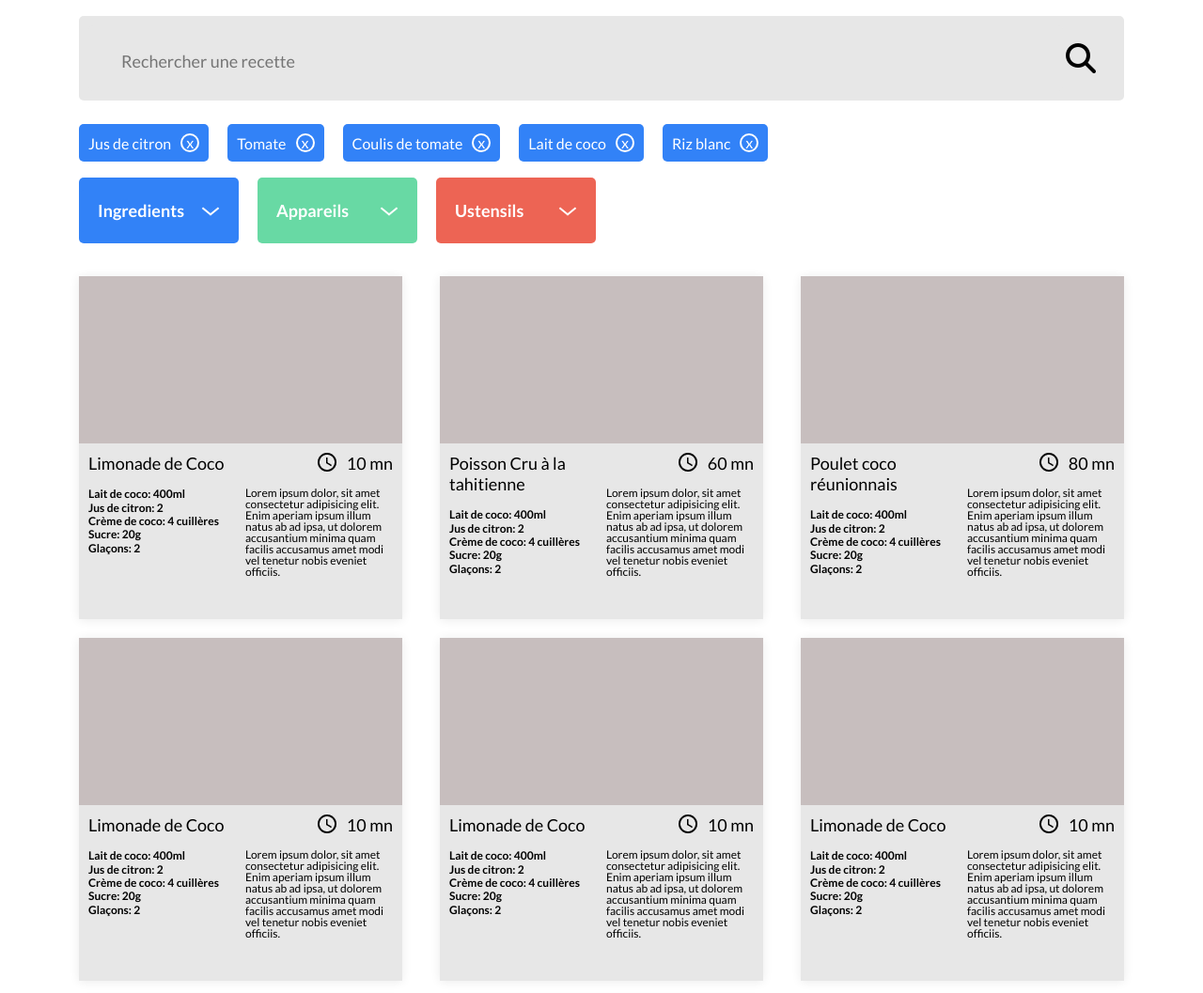
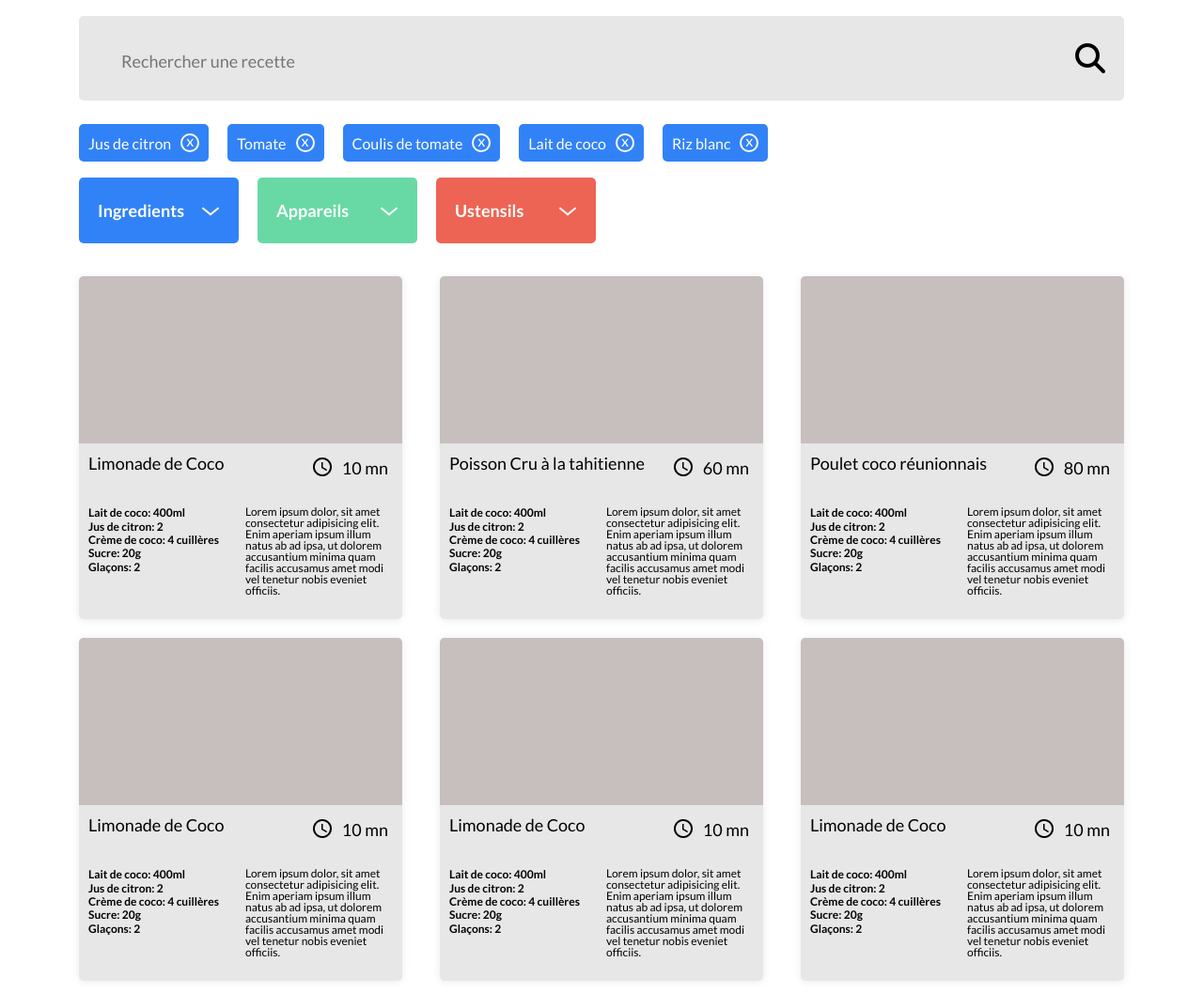
Before and after one commit to Lulu-Soso/P7_algorithme_de_recherche, a website with bundled scripts: page index.html in a window 1280 px wide. Shown: the part 141-1198 px from the top of the page at 94% size. Built offline with nearby package versions, Linux system fonts and the light colour scheme.

Commit message:
add bloc title of cards

```diff
--- a/CSS/cards-container.css
+++ b/CSS/cards-container.css
@@ -28,12 +28,43 @@
   background-color: #c7bebe;
 }
 
+.card {
+  border-radius: 5px;
+  background: #E7E7E7;
+}
+
+.div-img {
+  border-radius: 5px 5px 0 0;
+}
+
 .card-content {
     display: flex;
     padding: 5px 5px;
-    background: #E7E7E7;
-    height: 187px;
+}
 
+.card-title {
+  display: flex;
+  flex-direction: row;
+  justify-content: space-between;
+  padding: 10px;
+}
+
+.card-title h2 {
+  font-size: 18px;
+  font-weight: 400;
+}
+
+.card-title .time img {
+  position: absolute;
+  right: 65px;
+}
+
+.card-title .time h2 {
+  font-size: 18px;
+  font-weight: 400;
+  float: right;
+  margin-left: 5px;
+  display: block;
 }
 
 .left-content {
@@ -54,22 +85,10 @@
     flex-direction: column;
 }
 
-.right-content .time {
+.time {
+  display: flex;
     position: relative;
     padding: 5px;
-}
-
-.right-content .time img {
-    position: absolute;
-    right: 65px;
-}
-
-.right-content .time h2 {
-    font-size: 18px;
-    font-weight: 400;
-    float: right;
-    margin-left: 5px;
-    display: block;
 }
 
 .text-content-left {
--- a/CSS/dropdown-items.css
+++ b/CSS/dropdown-items.css
@@ -12,6 +12,7 @@
 .items-bar ul {
   list-style-type: none;
   display: flex;
+  align-items: center;
 }
 
 .items-bar li {
@@ -39,7 +40,7 @@
 
 .items-bar p span {
     color: white;
-    transform: translateY(-7%);
+    transform: translateY(-14%);
   }
 
 /*********** dropdown-bar ***********/
@@ -85,6 +86,7 @@
   border-radius: 5px;
   width: 170px;
 }
+
 /****************************/
 .dropdown.active .dropdown-ingredients {
   width: 667px;
--- a/CSS/header.css
+++ b/CSS/header.css
@@ -48,6 +48,6 @@
 .search-banner span {
   position: absolute;
   font-size: 32px;
-  right: 30px;
+  right: 20px;
   top: 25px;
 }
--- a/index.html
+++ b/index.html
@@ -133,9 +133,15 @@
             <li>
               <div class="card">
                 <div class="div-img"></div>
+                <div class="card-title">
+                  <h2>Limonade de Coco</h2>
+                  <div class="time">
+                    <img src="/assets/images/hour.png" alt="image de temps de préparation">
+                    <h2>10 mn</h2>
+                  </div>
+                </div>
                 <div class="card-content">
                   <div class="left-content">
-                    <h2>Limonade de Coco</h2>
                     <div class="text-content-left">
                       <p>Lait de coco: 400ml</p>
                       <p>Jus de citron: 2</p>
@@ -145,10 +151,6 @@
                     </div>
                   </div>
                   <div class="right-content">
-                    <div class="time">
-                      <img src="/assets/images/hour.png" alt="image de temps de préparation">
-                      <h2>10 mn</h2>
-                    </div>
                     <div class="text-content-right">
                       <p>Lorem ipsum dolor, sit amet consectetur adipisicing elit. Enim aperiam ipsum illum natus ab ad
                         ipsa, ut dolorem accusantium minima quam facilis accusamus amet modi vel tenetur nobis eveniet
@@ -161,9 +163,15 @@
             <li>
               <div class="card">
                 <div class="div-img"></div>
+                <div class="card-title">
+                  <h2>Poisson Cru à la tahitienne</h2>
+                  <div class="time">
+                    <img src="/assets/images/hour.png" alt="image de temps de préparation">
+                    <h2>60 mn</h2>
+                  </div>
+                </div>
                 <div class="card-content">
                   <div class="left-content">
-                    <h2>Poisson Cru à la tahitienne</h2>
                     <div class="text-content-left">
                       <p>Lait de coco: 400ml</p>
                       <p>Jus de citron: 2</p>
@@ -173,10 +181,6 @@
                     </div>
                   </div>
                   <div class="right-content">
-                    <div class="time">
-                      <img src="/assets/images/hour.png" alt="image de temps de préparation">
-                      <h2>60 mn</h2>
-                    </div>
                     <div class="text-content-right">
                       <p>Lorem ipsum dolor, sit amet consectetur adipisicing elit. Enim aperiam ipsum illum natus ab ad
                         ipsa, ut dolorem accusantium minima quam facilis accusamus amet modi vel tenetur nobis eveniet
@@ -189,9 +193,15 @@
             <li>
               <div class="card">
                 <div class="div-img"></div>
+                <div class="card-title">
+                  <h2>Poulet coco réunionnais</h2>
+                  <div class="time">
+                    <img src="/assets/images/hour.png" alt="image de temps de préparation">
+                    <h2>80 mn</h2>
+                  </div>
+                </div>
                 <div class="card-content">
                   <div class="left-content">
-                    <h2>Poulet coco réunionnais</h2>
                     <div class="text-content-left">
                       <p>Lait de coco: 400ml</p>
                       <p>Jus de citron: 2</p>
@@ -201,10 +211,6 @@
                     </div>
                   </div>
                   <div class="right-content">
-                    <div class="time">
-                      <img src="/assets/images/hour.png" alt="image de temps de préparation">
-                      <h2>80 mn</h2>
-                    </div>
                     <div class="text-content-right">
                       <p>Lorem ipsum dolor, sit amet consectetur adipisicing elit. Enim aperiam ipsum illum natus ab ad
                         ipsa, ut dolorem accusantium minima quam facilis accusamus amet modi vel tenetur nobis eveniet
@@ -217,9 +223,15 @@
             <li>
               <div class="card">
                 <div class="div-img"></div>
+                <div class="card-title">
+                  <h2>Limonade de Coco</h2>
+                  <div class="time">
+                    <img src="/assets/images/hour.png" alt="image de temps de préparation">
+                    <h2>10 mn</h2>
+                  </div>
+                </div>
                 <div class="card-content">
                   <div class="left-content">
-                    <h2>Limonade de Coco</h2>
                     <div class="text-content-left">
                       <p>Lait de coco: 400ml</p>
                       <p>Jus de citron: 2</p>
@@ -229,10 +241,6 @@
                     </div>
                   </div>
                   <div class="right-content">
-                    <div class="time">
-                      <img src="/assets/images/hour.png" alt="image de temps de préparation">
-                      <h2>10 mn</h2>
-                    </div>
                     <div class="text-content-right">
                       <p>Lorem ipsum dolor, sit amet consectetur adipisicing elit. Enim aperiam ipsum illum natus ab ad
                         ipsa, ut dolorem accusantium minima quam facilis accusamus amet modi vel tenetur nobis eveniet
@@ -245,9 +253,15 @@
             <li>
               <div class="card">
                 <div class="div-img"></div>
+                <div class="card-title">
+                  <h2>Limonade de Coco</h2>
+                  <div class="time">
+                    <img src="/assets/images/hour.png" alt="image de temps de préparation">
+                    <h2>10 mn</h2>
+                  </div>
+                </div>
                 <div class="card-content">
                   <div class="left-content">
-                    <h2>Limonade de Coco</h2>
                     <div class="text-content-left">
                       <p>Lait de coco: 400ml</p>
                       <p>Jus de citron: 2</p>
@@ -257,10 +271,6 @@
                     </div>
                   </div>
                   <div class="right-content">
-                    <div class="time">
-                      <img src="/assets/images/hour.png" alt="image de temps de préparation">
-                      <h2>10 mn</h2>
-                    </div>
                     <div class="text-content-right">
                       <p>Lorem ipsum dolor, sit amet consectetur adipisicing elit. Enim aperiam ipsum illum natus ab ad
                         ipsa, ut dolorem accusantium minima quam facilis accusamus amet modi vel tenetur nobis eveniet
@@ -273,9 +283,15 @@
             <li>
               <div class="card">
                 <div class="div-img"></div>
+                <div class="card-title">
+                  <h2>Limonade de Coco</h2>
+                  <div class="time">
+                    <img src="/assets/images/hour.png" alt="image de temps de préparation">
+                    <h2>10 mn</h2>
+                  </div>
+                </div>
                 <div class="card-content">
                   <div class="left-content">
-                    <h2>Limonade de Coco</h2>
                     <div class="text-content-left">
                       <p>Lait de coco: 400ml</p>
                       <p>Jus de citron: 2</p>
@@ -285,10 +301,6 @@
                     </div>
                   </div>
                   <div class="right-content">
-                    <div class="time">
-                      <img src="/assets/images/hour.png" alt="image de temps de préparation">
-                      <h2>10 mn</h2>
-                    </div>
                     <div class="text-content-right">
                       <p>Lorem ipsum dolor, sit amet consectetur adipisicing elit. Enim aperiam ipsum illum natus ab ad
                         ipsa, ut dolorem accusantium minima quam facilis accusamus amet modi vel tenetur nobis eveniet
@@ -301,9 +313,15 @@
             <li>
               <div class="card">
                 <div class="div-img"></div>
+                <div class="card-title">
+                  <h2>Limonade de Coco</h2>
+                  <div class="time">
+                    <img src="/assets/images/hour.png" alt="image de temps de préparation">
+                    <h2>10 mn</h2>
+                  </div>
+                </div>
                 <div class="card-content">
                   <div class="left-content">
-                    <h2>Limonade de Coco</h2>
                     <div class="text-content-left">
                       <p>Lait de coco: 400ml</p>
                       <p>Jus de citron: 2</p>
@@ -313,10 +331,6 @@
                     </div>
                   </div>
                   <div class="right-content">
-                    <div class="time">
-                      <img src="/assets/images/hour.png" alt="image de temps de préparation">
-                      <h2>10 mn</h2>
-                    </div>
                     <div class="text-content-right">
                       <p>Lorem ipsum dolor, sit amet consectetur adipisicing elit. Enim aperiam ipsum illum natus ab ad
                         ipsa, ut dolorem accusantium minima quam facilis accusamus amet modi vel tenetur nobis eveniet
@@ -329,9 +343,15 @@
             <li>
               <div class="card">
                 <div class="div-img"></div>
+                <div class="card-title">
+                  <h2>Limonade de Coco</h2>
+                  <div class="time">
+                    <img src="/assets/images/hour.png" alt="image de temps de préparation">
+                    <h2>10 mn</h2>
+                  </div>
+                </div>
                 <div class="card-content">
                   <div class="left-content">
-                    <h2>Limonade de Coco</h2>
                     <div class="text-content-left">
                       <p>Lait de coco: 400ml</p>
                       <p>Jus de citron: 2</p>
@@ -341,10 +361,6 @@
                     </div>
                   </div>
                   <div class="right-content">
-                    <div class="time">
-                      <img src="/assets/images/hour.png" alt="image de temps de préparation">
-                      <h2>10 mn</h2>
-                    </div>
                     <div class="text-content-right">
                       <p>Lorem ipsum dolor, sit amet consectetur adipisicing elit. Enim aperiam ipsum illum natus ab ad
                         ipsa, ut dolorem accusantium minima quam facilis accusamus amet modi vel tenetur nobis eveniet
```
